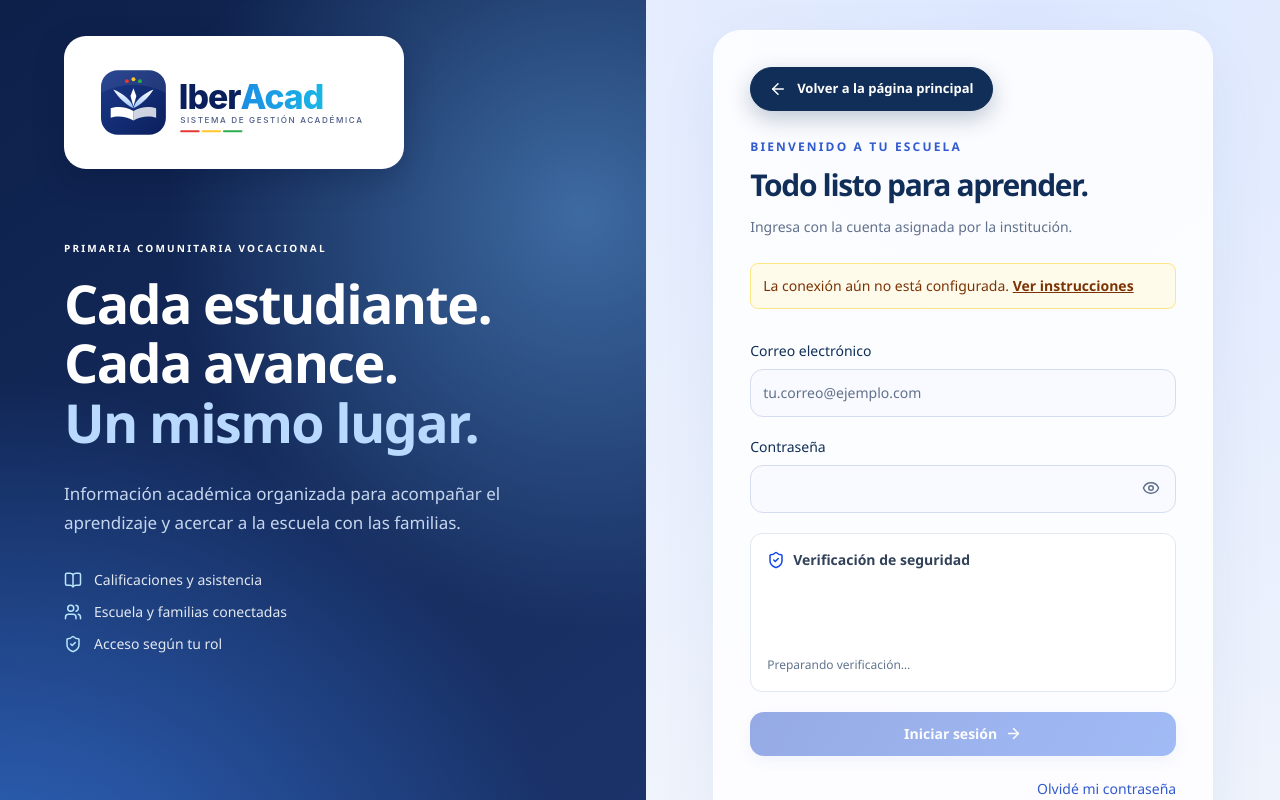
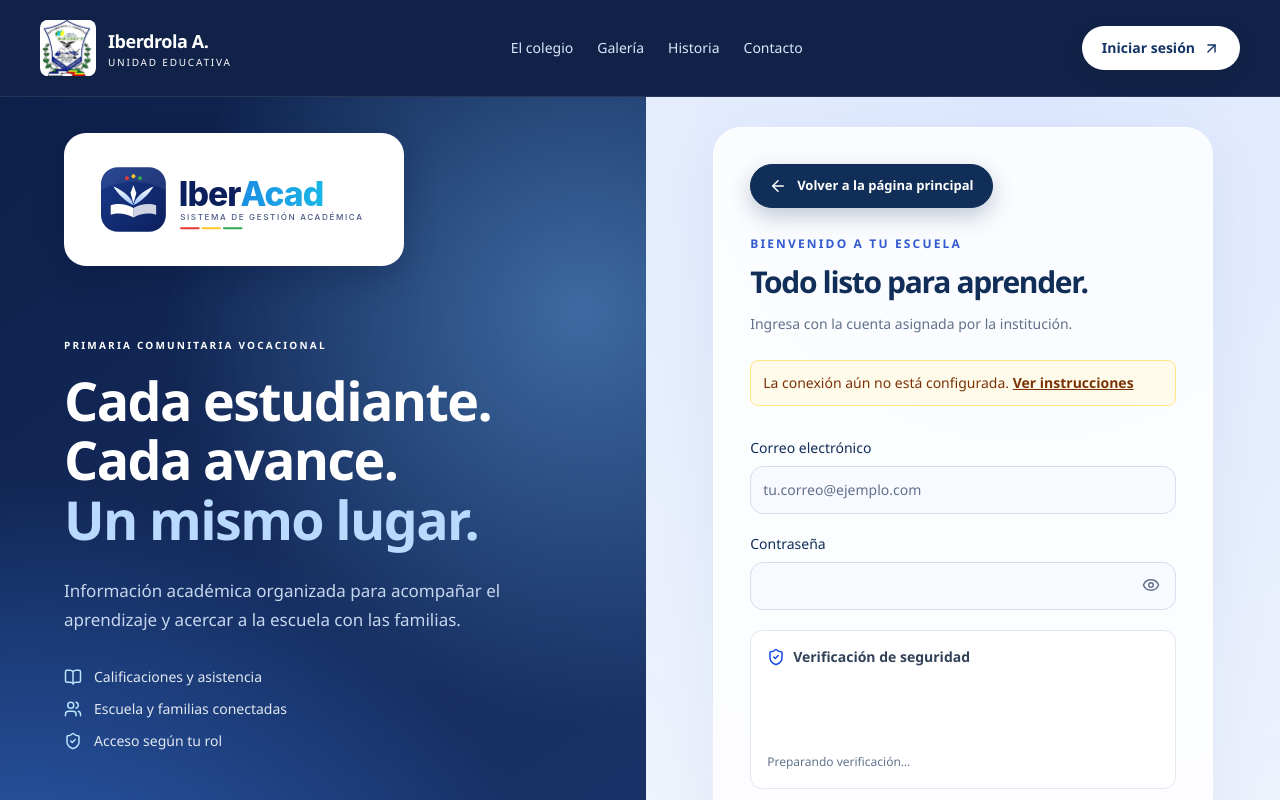
Before and after one commit to Miguelangelapazag/iberdrola, a Next.js app in the folder iberdrola-a/apps/web/: page /login in a window 1280 px wide. Shown: the top 800 px of the page. Built offline with nearby package versions, Linux system fonts and the light colour scheme; no server answers.

Commit message:
intento prueba4

```diff
--- a/iberdrola-a/apps/web/src/app/globals.css
+++ b/iberdrola-a/apps/web/src/app/globals.css
@@ -207,7 +207,7 @@
     radial-gradient(circle at 90% 20%, #528bc5aa, transparent 40%),
     radial-gradient(circle at 0% 90%, #316ac7, transparent 50%),
     linear-gradient(145deg, #0d204a, #1d3770);
-  min-height: 100vh;
+  min-height: calc(100vh - 94px);
 }
 .auth-logo-box {
   align-self: flex-start;
@@ -249,7 +249,7 @@
   display: none;
 }
 .auth-layout > section {
-  min-height: 100vh;
+  min-height: calc(100vh - 94px);
   padding: 30px;
 }
 .auth-card {
--- a/iberdrola-a/apps/web/src/components/auth-shell.tsx
+++ b/iberdrola-a/apps/web/src/components/auth-shell.tsx
@@ -1,6 +1,7 @@
 import type { ReactNode } from "react";
 import { BookOpen, ShieldCheck, Users } from "lucide-react";
 import { Brand } from "@/components/brand";
+import { PublicHeader } from "@/components/public-header";
 import { PublicFooter } from "@/components/public-footer";
 
 /**
@@ -10,7 +11,8 @@ import { PublicFooter } from "@/components/public-footer";
 export function AuthShell({ children }: { children: ReactNode }) {
   return (
     <div className="school-home auth-page text-[#102e57]">
-    <div className="auth-layout grid min-h-screen lg:grid-cols-[1.02fr_1fr]">
+      <PublicHeader current="/login" />
+    <div className="auth-layout grid lg:grid-cols-[1.02fr_1fr]">
       <aside className="auth-art relative flex flex-col overflow-hidden text-white">
         <div className="auth-logo-box">
           <Brand />
```
